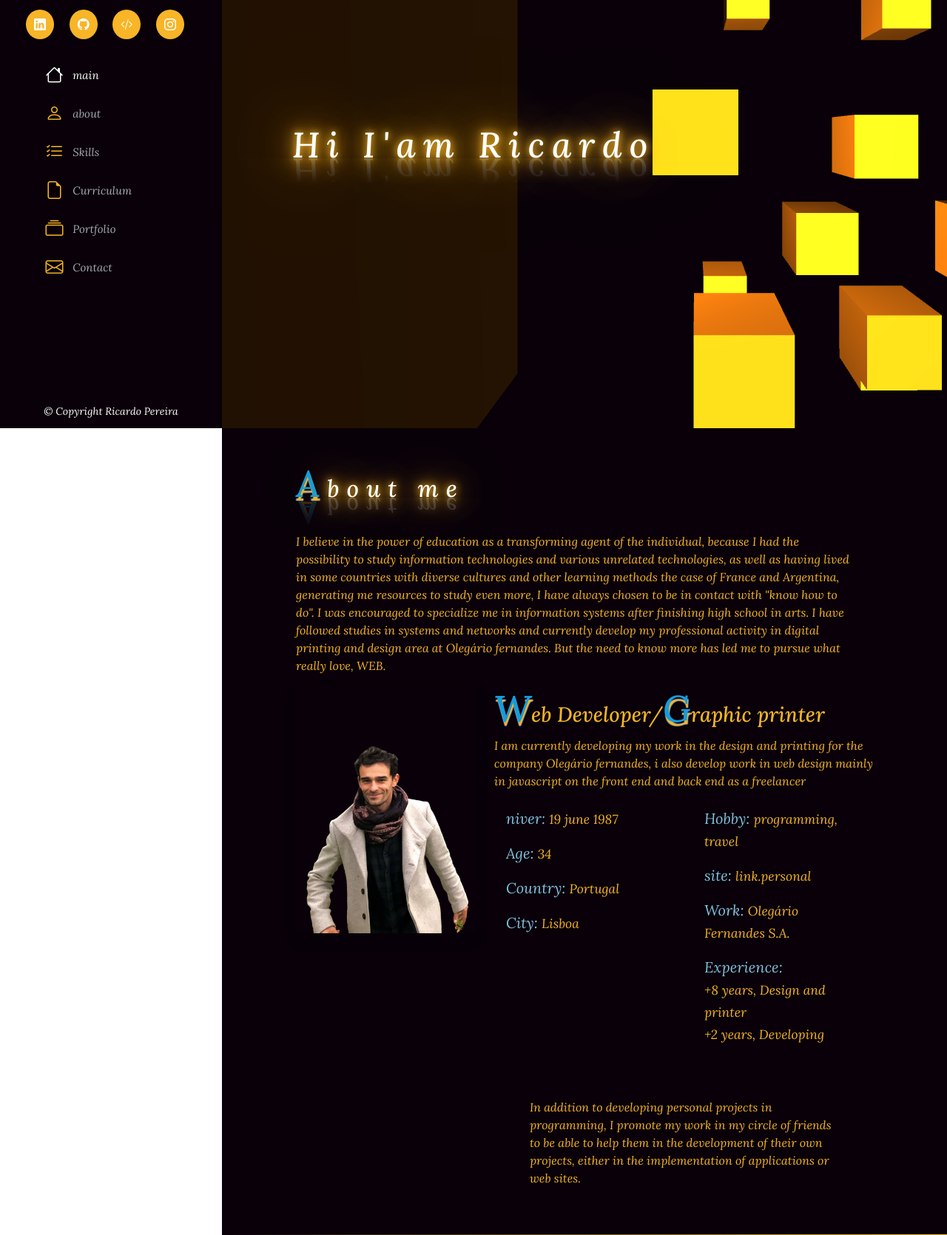
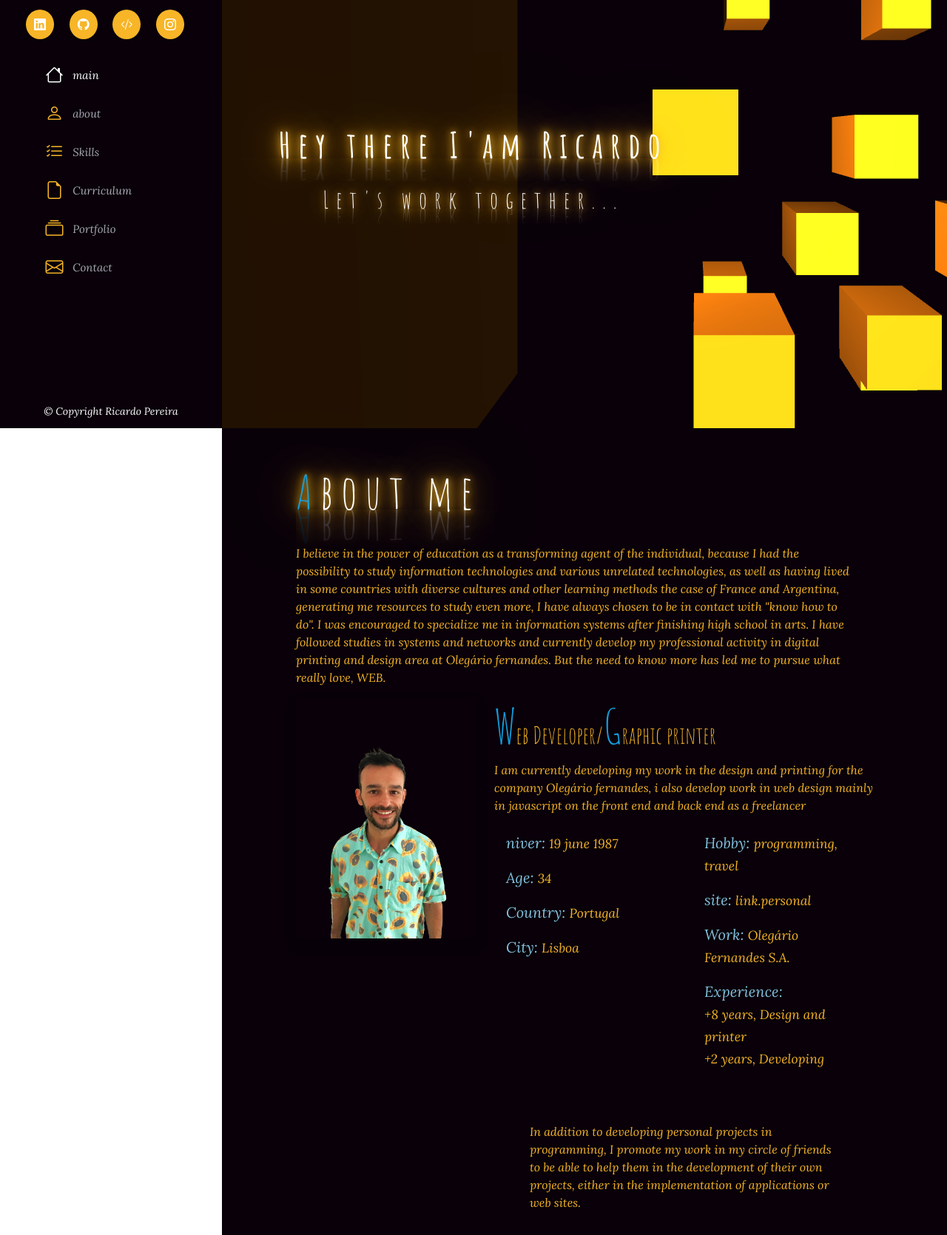
Before and after one commit to ricardoalexandrepereira/Portefolio-resp, a Flask app: page / in a window 1280 px wide. Shown: the part 221-1891 px from the top of the page at 74% size. Run offline with Flask 2, Linux system fonts and the light colour scheme; some libraries are stand-ins or nearby versions; some web fonts are replaced.

Commit message:
changes layout

```diff
--- a/static/style.css
+++ b/static/style.css
@@ -1,5 +1,7 @@
 @import url('https://fonts.googleapis.com/css2?family=Ubuntu:ital,wght@0,300;0,400;0,500;0,700;1,300;1,400;1,500;1,700&display=swap');
 @import url('https://fonts.googleapis.com/css2?family=Aladin&family=Lora:ital,wght@1,400;1,500;1,600;1,700&display=swap');
+@import url('https://fonts.googleapis.com/css2?family=Amatic+SC:wght@400;700&display=swap');
+
 html, body{
     font-family: 'Lora', serif;
     width: 100%;
@@ -488,17 +515,36 @@ h1.intro{
     line-height: 0.70em;
     outline:none;
     animation: animate 5s linear infinite;
-
+   font-family: 'Amatic SC', cursive;
+   font-weight: bold;
+}
+.introp{
+    position:absolute;
+    font-size:2em;
+    letter-spacing: 10px;
+    color:#f7b527;
+   top: 60%;
+   left: 0%;
+    width:100%;
+    text-align: center;
+    -webkit-box-reflect: below 1px linear-gradient( transparent,#0004);
+    line-height: 0.70em;
+    outline:none;
+    animation: animate 5s linear infinite;
+    font-family: 'Amatic SC', cursive;
 }
 
 h2#about, #habilidades h2, #Curriculum h2, #portefolio h2, #contato h2{
-    font-size: 2em;
+    font-size: 4em;
     letter-spacing: 10px;
     color:#f7b527;
    -webkit-box-reflect: below 1px linear-gradient( transparent,#0004);
     line-height: 0.70em;
     outline:none;
     animation: animate 5s linear infinite;
+    font-family: 'Amatic SC', cursive;
+    font-size: bold;
+
 }
 
 
@@ -553,15 +606,51 @@ h2#about, #habilidades h2, #Curriculum h2, #portefolio h2, #contato h2{
   left:0;
 
 }
+
 h1.intro{
     width: 100% !important;
     height: auto;
+
+
+
 }
 }
-#A,#G,#W,#S,#C,#E,#P{
-    color:#149ddd;
-    text-shadow: 1px 5px 1px rgb(247, 181, 39),1px 5px 1px rgb(0, 89, 231),
-    1px 5px 1px rgb(0, 47, 255),1px 5px 1px rgb(0, 89, 255);
-    font-size: 50px;
+#A,#S,#C{
+    font-size: 1em;
+    letter-spacing: 10px;
+    color:#149DDD;
+   -webkit-box-reflect: below 1px linear-gradient( transparent,#0004);
+    line-height: 0.70em;
+    outline:none;
+    font-family: 'Amatic SC', cursive;
+    font-size: bold;
 
 }
+#G,#W,#P,#E{
+    font-family: 'Amatic SC', cursive;
+    font-size: bold;
+    font-size: 2em;
+    color:#149DDD;
+
+
+
+}
+#web,h3.cv-title{
+    font-family: 'Amatic SC', cursive;
+    font-size: bold;
+    font-size: 2em;
+}
+@media (max-width:765px){
+    #space{
+        width: 100%;
+
+    }
+    .endereco{
+        display: none;
+
+    }
+    .email{
+       display: flex;
+       flex-direction: column;
+    }
+}
--- a/templates/index.html
+++ b/templates/index.html
@@ -77,7 +77,8 @@
         <section id="inicio" class="row m-0 p-0">
             <div class="banner">
 
-                <h1 contentditable="true" class="intro">Hi I'am Ricardo</h1>
+              <h1 contentditable="true" class="intro">Hey there I'am Ricardo</h1>
+              <p contentditable="true" class="introp  ">Let's work together...</p>
 
 
             </div>
@@ -111,10 +112,10 @@
 
             <div class="row">
                 <div class="col-md-4">
-                    <img class="img-fluid shadow" src="../static/img/me.png" alt="foto ricardo" data-anime="left">
+                    <img class="img-fluid shadow" src="../static/img/me22.png" alt="foto ricardo" data-anime="left">
                 </div>
                 <div class="col-md-8" data-anime="right">
-                    <h3><span id="W">W</span>eb Developer/<span id="G">G</span>raphic printer</h3>
+                    <h3 id="web"><span id="W">W</span>eb Developer/<span id="G">G</span>raphic printer</h3>
                     <p>I am currently developing my work in the design and
                         printing for the company Olegário fernandes,
                         i also develop work in web design mainly in
@@ -339,7 +340,7 @@
                                 <img src="../static/img/pinkplay.png" class="card-img-top" alt="pinkplay">
                                 <div class="card-body">
                                   <h5 class="card-title">Pink Play</h5>
-                                  <p class="card-text">Playlist Music App developed with MVC architecture. using :EJS, NODE, MongoDB and frameworks such as express, mongoose, nodemon.</p>
+                                  <p class="card-text">Playlist Music App developed with MVC architecture. using :EJS, NODE, MongoDB and express on backend.</p>
                                   <div class="d-flex justify-content-center">
                                       <a href="https://playpink.herokuapp.com/" target="_blank" class="btn btn-outline-primary"><i class="bi bi-link-45deg"></i></a>
                                   </div>
@@ -553,8 +554,8 @@
                 <h2 class="mb-5"><span id="C">C</span>ontact</h2>
                 <div class="row">
 
-                <div class="col-md-5" data-anime="up">
-                    <div class="card p-5 border-0" id="card-endereco">
+                <div class="col-md-5" data-anime="up" id="space">
+                <!--    <div class="card p-5 border-0" id="card-endereco">
                         <div class="endereco">
                             <h4><i class="bi bi-geo-alt"></i> Location:</h4>
                             <p>Lisboa, Montijo</p>
@@ -564,7 +565,18 @@
                             <p>ricardo_certe@hotmail.com</p>
                         </div>
                         <iframe src="https://www.google.com/maps/embed?pb=!1m18!1m12!1m3!1d49816.396574934006!2d-9.025847275268092!3d38.70575885808201!2m3!1f0!2f0!3f0!3m2!1i1024!2i768!4f13.1!3m3!1m2!1s0xd1939eb3ac02dd7%3A0x42cc94a7d11be406!2sMontijo!5e0!3m2!1spt-PT!2spt!4v1650298821692!5m2!1spt-PT!2spt" width="400" height="300" style="border:0;" allowfullscreen="" loading="lazy" referrerpolicy="no-referrer-when-downgrade" class="w-100"></iframe>
-                    </div>
+                    </div>-->
+
+                    <img id="imgspace" src="../static/img/space.png" alt="space">
+                    <div class="endereco">
+                      <h4><i class="bi bi-geo-alt"></i> Location:</h4>
+                      <p>Lisboa, Montijo</p>
+                  </div>
+                  <div class="email">
+                    <h4><i class="bi bi-envelope"></i> My email:</h4>
+                    <p>ricardo_certe@hotmail.com</p>
+                </div>
+
                 </div>
 
                 <div class="col-md-7 mt-5 mt-md-0" data-anime="left">
```
Also changed, not shown: other parts of static/style.css (+36 -4 lines), static/img/me22.png (added), static/img/space.png (added).
